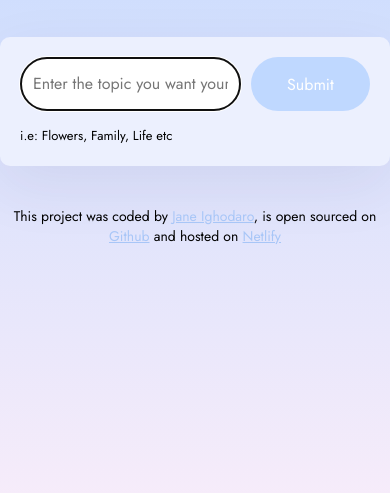
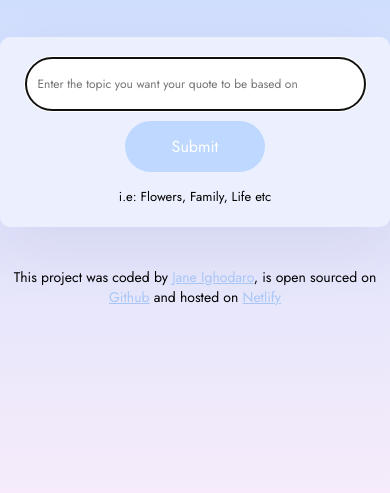
Before and after one commit to janeosa/Inspirational-Quote-Generator, a plain HTML site: page index.html in a window 390 px wide. Shown: the part 231-724 px from the top of the page. Drawn offline with nearby package versions, Linux system fonts and the light colour scheme.

Commit message:
Made the app more responsive

```diff
--- a/src/style.css
+++ b/src/style.css
@@ -99,3 +99,26 @@ footer {
     visibility: hidden;
   }
 }
+@media (max-width: 700px) {
+  form {
+    display: block;
+  }
+  #quote-generator-form {
+    width: 100%;
+  }
+  #quote-generator-form .instructions {
+    font-size: 12px;
+    width: 90%;
+    display: block;
+    margin: auto;
+  }
+  .submit-button {
+    width: 40%;
+    display: block;
+    margin: 10px auto;
+  }
+
+  .hint {
+    text-align: center;
+  }
+}
```
